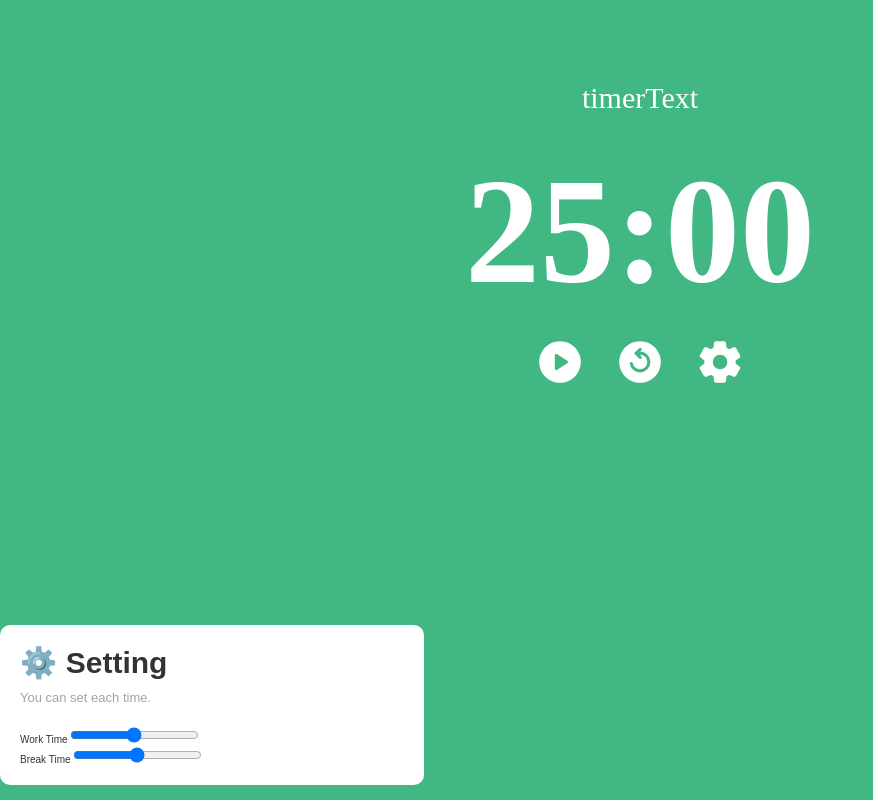
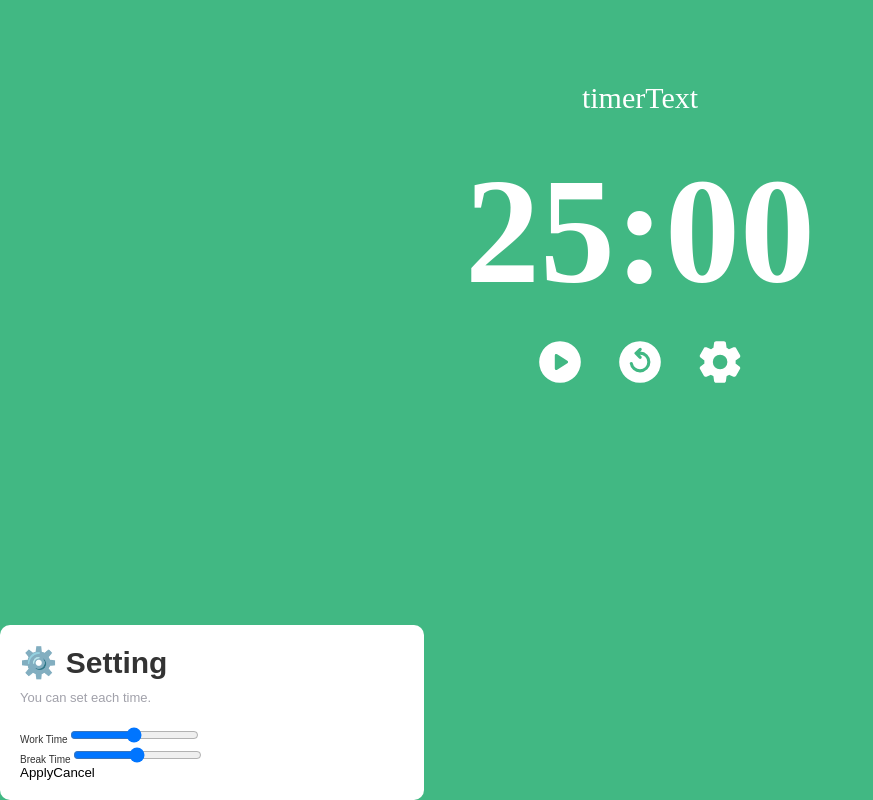
Before and after one commit to GitHWS/vue-pomodoro-timer, a Vue app: page / in a window 1280 px wide. Shown: the part 175-975 px from the top of the page, without its empty margins (0-873 px from the left). Built offline with nearby package versions, Linux system fonts and the light colour scheme; a web font is replaced by a local one.

Commit message:
:lipstick: 타이머 사용자 설정 모달 푸터 마크업
타이머 사용자 설정 모달 푸터 마크업

```diff
--- a/src/components/UI/SettingModal.vue
+++ b/src/components/UI/SettingModal.vue
@@ -17,7 +17,10 @@
           </div>
         </form>
       </div>
-      <footer></footer>
+      <footer>
+        <button>Apply</button>
+        <button>Cancel</button>
+      </footer>
     </section>
   </div>
 </template>
```
